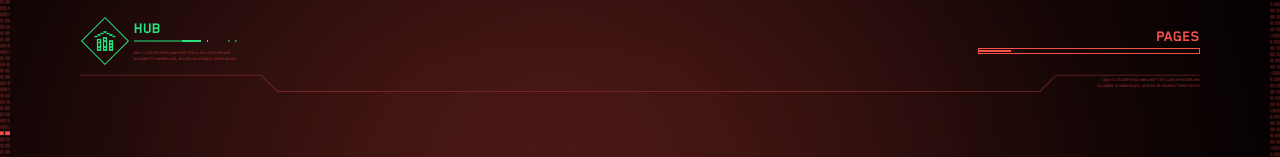
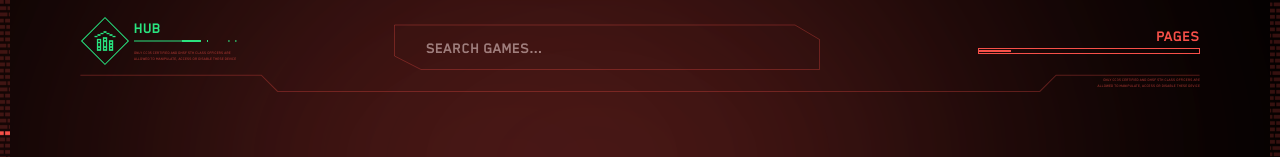
Before and after one commit to adiyat-shihab/gaming_v, a Next.js app: page /register in a window 1280 px wide. Shown: the top 157 px of the page. Built offline with nearby package versions, Linux system fonts and the light colour scheme; no server answers.

Commit message:
add serch bar

```diff
--- a/src/app/layout.tsx
+++ b/src/app/layout.tsx
@@ -17,7 +17,7 @@ export default function RootLayout({
   return (
     <html lang="en">
       <body
-        className={` relative ${blenderProFont.className} text-white bg-black antialiased uppercase`}
+        className={` relative cursor-[url(./cursor.png), _default] ${blenderProFont.className} text-white bg-black antialiased uppercase`}
       >
         <Frame style={"fixed left-0 top-0"} />
         <HubLayout />
--- a/src/app/page.tsx
+++ b/src/app/page.tsx
@@ -1,7 +1,5 @@
 import Image from "next/image";
-import { GlitchCounter } from "@/components/atoms/GlitchCounter";
 import twitchToken from "../lib/twitchToken";
-import CategoryFrame from "@/components/molecule/CategoryFrame";
 import igdb from "igdb-api-node";
 
 export default async function Home() {
--- a/src/components/molecule/HubLayout.tsx
+++ b/src/components/molecule/HubLayout.tsx
@@ -10,7 +10,7 @@ const HubLayout = () => {
         <div className={"flex items-start gap-3"}>
           <div
             className={
-              "border border-[#1DED83] p-1 mb-4 mb- ml-2 w-fit  rotate-45"
+              "border border-[#1DED83]  p-1 mb-4 mb- ml-2 w-fit  rotate-45"
             }
           >
             <Image
@@ -21,9 +21,46 @@ const HubLayout = () => {
               height={24}
             />
           </div>
+
           <div>
             <InfBar />
           </div>
+        </div>
+        {/*<div className={"w-1/5 relative"}>*/}
+        {/*  <input*/}
+        {/*    type="text"*/}
+        {/*    placeholder={"shihsb"}*/}
+        {/*    className={*/}
+        {/*      "outline-none border-[#F75049] border h-full w-full  bg-transparent "*/}
+        {/*    }*/}
+        {/*  />*/}
+        {/*  <div*/}
+        {/*    className={*/}
+        {/*      "border-t border-[#F75049] bg-transparent w-5 h-6 absolute rotate-[45deg] -left-3 -bottom-3  "*/}
+        {/*    }*/}
+        {/*  ></div>*/}
+        {/*</div>*/}
+        <div className={"relative"}>
+          <svg
+            width="426"
+            height="46"
+            viewBox="0 0 426 46"
+            fill="none"
+            xmlns="http://www.w3.org/2000/svg"
+          >
+            <path
+              d="M401 1H0.5V32L27 45.5H425.5V15.5L401 1Z"
+              stroke="#F75049"
+              opacity="0.3"
+            />
+          </svg>
+          <input
+            type="text"
+            placeholder={"Search Games..."}
+            className={
+              "  absolute top-1  w-[23rem]  placeholder:uppercase h-10 left-8 outline-none"
+            }
+          />
         </div>
         <div>
           <p className={"text-[#F75049] text-end"}>pages</p>
```
Also changed, not shown: public/Vector 1.svg (added), public/cursor.png (added).
